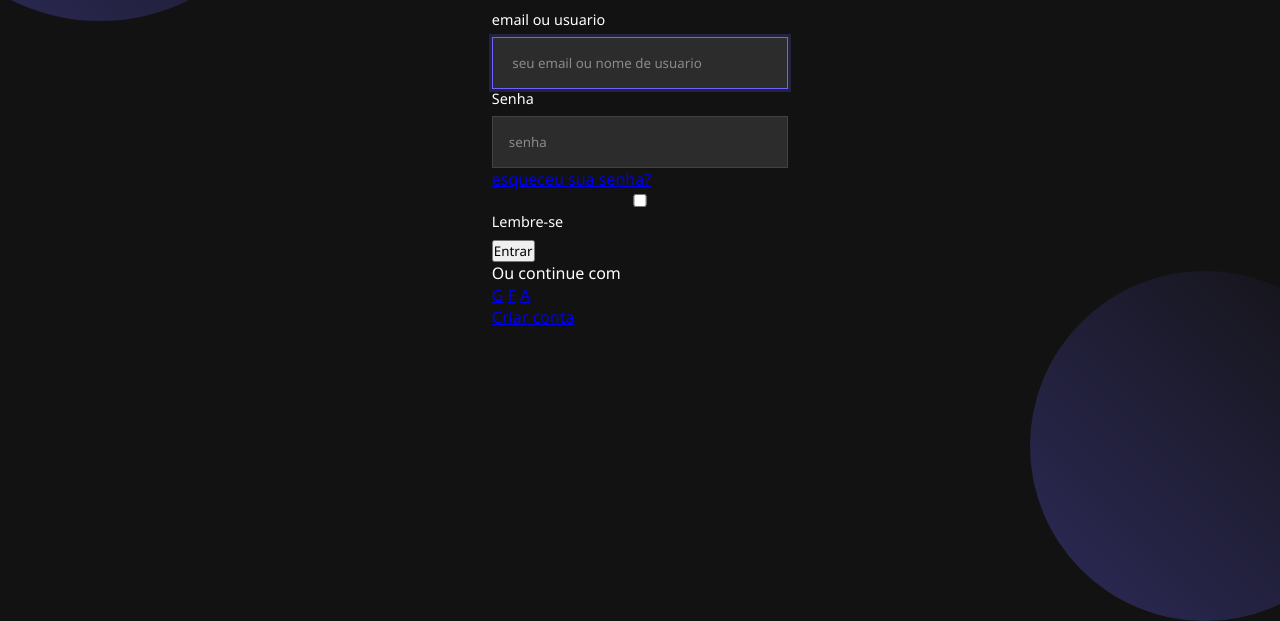
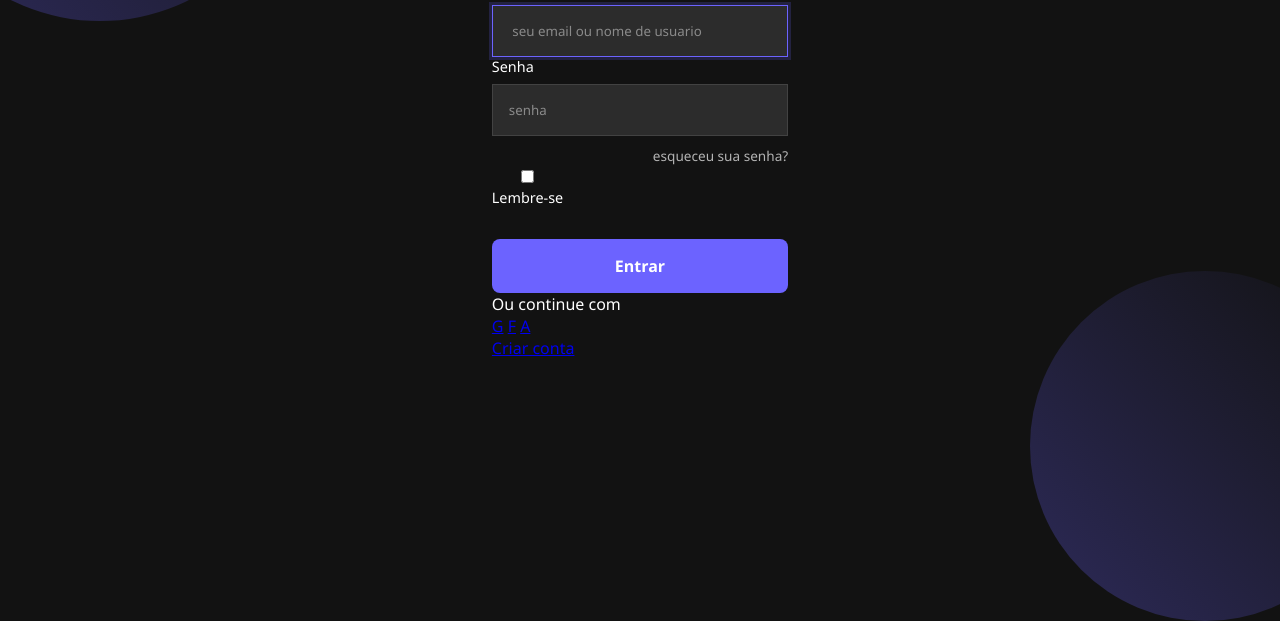
Before and after one commit to cajjucajuina/tela-login, a plain HTML site: page index.html in a window 1280 px wide. Shown: the part 279-900 px from the top of the page. Drawn offline with Linux system fonts and the light colour scheme.

Commit message:
add button

```diff
--- a/css/login.css
+++ b/css/login.css
@@ -1,64 +1,73 @@
-.login-container{
-    background-color:var(--card-bg) ;
+.login-container {
+    background-color: var(--card-bg);
     width: 100%;
-    max-width:420px;
+    max-width: 420px;
     border-radius: var(--border-radius);
     box-shadow: var(--box-shadow);
     padding: 2.5rem;
-    position:relative;
+    position: relative;
     overflow: hidden;
 }
-.login-container ::before{
+
+.login-container ::before {
     content: '';
     position: absolute;
     top: 0;
     left: 0;
     width: 100%;
-    height:5px ;
-    background: linear-gradient(90deg, var(--primary-color), #9c88ff );
+    height: 5px;
+    background: linear-gradient(90deg, var(--primary-color), #9c88ff);
 }
-header{
+
+header {
     margin-bottom: 1.8rem;
     text-align: center;
 
 }
-h1{
+
+h1 {
     font-size: 1.8rem;
     font-weight: 600;
     margin-bottom: 0.5rem;
     color: var(--text-primry);
 
 }
-.subtitle{
-    color:var(--text-secundary);
+
+.subtitle {
+    color: var(--text-secundary);
     font-size: 0.95rem;
 }
-.form-group{
-    margin-bottom: 1,5rem;
-    position:relative;
+
+.form-group {
+    margin-bottom: 1, 5rem;
+    position: relative;
 
 }
-label{display: flex;
+
+label {
+    display: flex;
     margin-bottom: 0.5rem;
     color: var(--text-primary);
-font-size:0.9rem;
+    font-size: 0.9rem;
     font-weight: 500;
 }
-.input-group{
+
+.input-group {
     position: relative;
 }
-input{
+
+input {
     width: 100%;
     padding: 1rem;
-background-color:var(--input-bg) ;
-border: 1px solid rgba(255
-, 255, 255, 0.1);
+    background-color: var(--input-bg);
+    border: 1px solid rgba(255, 255, 255, 0.1);
 
-border-radius:var(--text-primary);
+    border-radius: var(--text-primary);
     font: size 1rem;
     transition: var(--transition);
 }
-input:focus{
+
+input:focus {
     outline: none;
     border-color: var(--primary-color);
     box-shadow: 0 0 0 3px rgba(108, 99, 255, 0.2);
@@ -68,3 +77,68 @@ input::placeholder {
     color: var(--text-secundary);
     opacity: 0.7;
 }
+
+.forgot-password {
+    text-align: right;
+    margin-top: 0.5rem;
+
+}
+
+.forgot-password a {
+    color: var(--text-secundary);
+    font-size: 0.85rem;
+    text-decoration: none;
+    trasition: var (--transition);
+}
+
+.forgot-password a:houver {
+    color: var(--primary-color);
+}
+
+.options {
+    display: flex;
+    align-items: center;
+    justify-content: space-between;
+    margin-bottom: 1.5rem;
+
+}
+
+.remenber-me {
+    display: flex;
+    align-items: center;
+    cursor: pointer;
+}
+
+.remenber-me input {
+    width: auto;
+    margin-right: 0.5rem;
+    accent-color: var(--primary-color);
+}
+
+.remenber-me label {
+    margin-bottom: 0;
+    font-size: 0.85rem;
+cursor: pointer;
+}
+button{
+    width: 100%;
+    padding: 1rem;
+    background-color: var(--primary-color);
+    color: white;
+    border: none;
+    border-radius: var(--border-radius);
+    font-size: 1rem;
+    font-weight: 600;
+    cursor: pointer;
+    transition: all 0.4s ease;
+    display: flex;
+    justify-content: center;
+    align-items: center;
+}
+button:hover{
+background-color: var(--primary-hover);
+transform: translateY(-2px);
+}
+button:active{
+    transform: translateY(0);
+}
```
Lines whose indentation alone changed are shown as unchanged.
